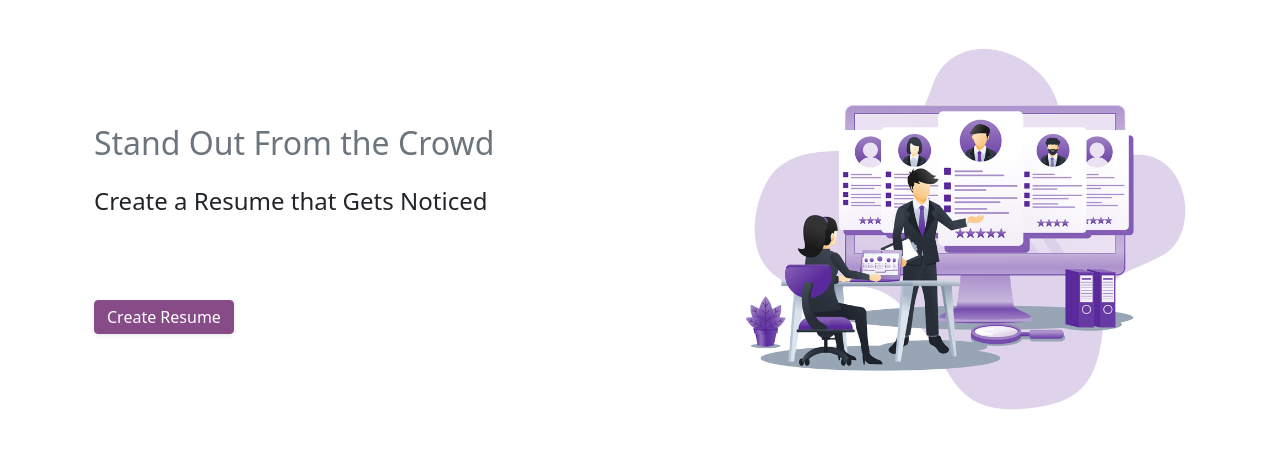
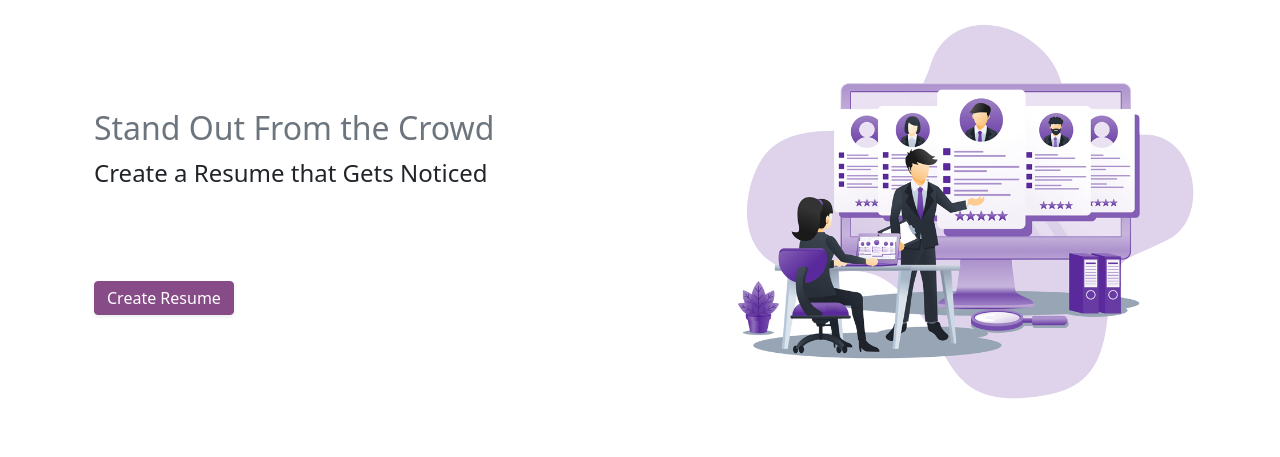
Before and after one commit to pavlo-myskov/get-job, a Django app: page / in a window 1280 px wide. Shown: the part 58-515 px from the top of the page. Run offline with Django 3.2, Linux system fonts and the light colour scheme; style sheets or scripts are compiled from the project's sources; parts of the project's set-up code (start-up, migrations or seed data) failed here and were passed over; some libraries are stand-ins or nearby versions.

Commit message:
Fix hero paddings

```diff
--- a/templates/jobseeker/home.html
+++ b/templates/jobseeker/home.html
@@ -17,7 +17,7 @@
     {% if not user.is_authenticated %}
     <ul class="nav nav-pills">
       <li class="d-none d-lg-flex aligns-items-center py-1">
-        <form class="form-outline input-group input-group-sm">
+        <form class="input-group input-group-sm">
           <input type="search" id="search" class="form-control purple-input" placeholder="search job" aria-label="Search">
           <button type="submit" class="btn btn-royalpurple">
             <i class="fas fa-search"></i>
@@ -36,7 +36,7 @@
         </a>
         <ul class="dropdown-menu jobseeker-dm dropdown-menu-end" aria-labelledby="jobseeker profile dropdown menu">
           <li class="d-lg-none mx-3 my-2">
-            <form class="form-outline input-group input-group-sm">
+            <form class="input-group input-group-sm">
               <input type="search" id="search" class="form-control purple-input" placeholder="search job" aria-label="Search">
               <button type="submit" class="btn btn-royalpurple">
                 <i class="fas fa-search"></i>
@@ -65,21 +65,17 @@
 </nav>
 
 <main class="container">
-  <section class="row py-2 py-md-4 py-lg-5 m-0">
+  <section class="row py-2 py-md-4 m-0 mb-4 mb-md-0">
     <div class="col-md-7 order-1 order-md-0 d-flex align-items-start flex-column justify-content-evenly">
       <div class="py-4 py-md-0 w-100">
-        <h1 class="fs-2 pb-0 pb-lg-3 text-center text-sm-start text-muted">Stand Out From the Crowd</h1>
+        <h1 class="fs-2 pb-0 pb-lg-1 text-center text-sm-start text-muted">Stand Out From the Crowd</h1>
         <h2 class="fs-4 lead text-center text-md-start">Create a Resume that Gets Noticed</h2>
       </div>
       <a href="#" class="btn btn-royalpurple shadow-sm mt-2 mt-md-0 py-1 align-self-end align-self-md-start">Create Resume</a>
     </div>
-    <div class="col-md-5 my-3 my-md-auto order-0 order-md-1">
+    <div class="col-md-5 my-3 px-5 px-md-1 my-md-auto order-0 order-md-1">
       <img class="img-fluid" src="{% static 'images/jobseeker_hero.png' %}" alt="vector image: recruiters review resumes">
     </div>
   </section>
-
-  <section>
-
-  </section>
 </main>
 {% endblock content %}
```
